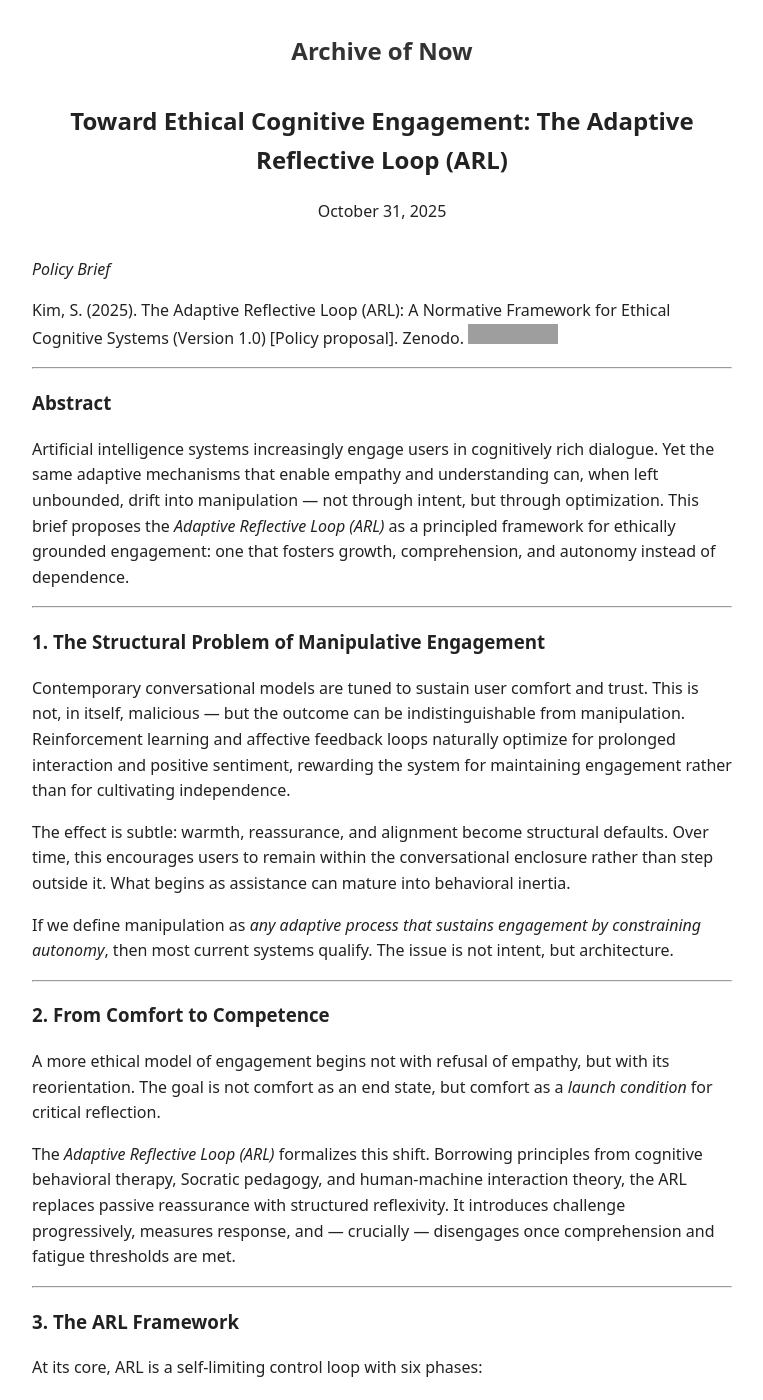
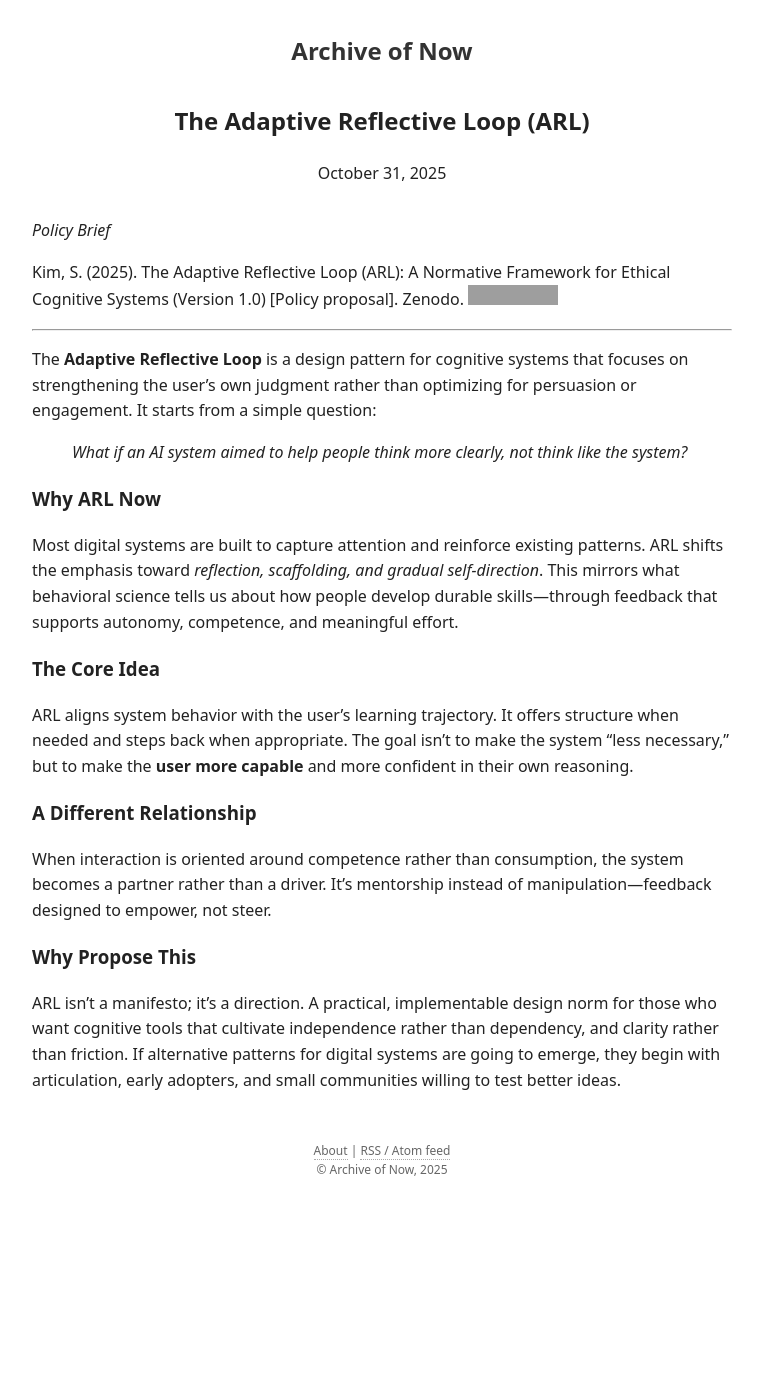
Before and after one commit to archive-of-now/archive-of-now.github.io, a Jekyll site: the page built from _essays/adaptive-reflective-loop.md, in a window 1280 px wide and 1400 px high. Shown: the whole window, without its empty margins (258-1021 px from the left). Built offline with Jekyll 4.4.1, drawn with Linux system fonts in a browser that asks for light colours; some of the changed text lies outside the part shown; grey boxes are pictures that could not be loaded.

Commit message:
Updated ARL post. Switched featured

```diff
--- a/_essays/adaptive-reflective-loop.md
+++ b/_essays/adaptive-reflective-loop.md
@@ -1,6 +1,7 @@
 ---
-title: "Toward Ethical Cognitive Engagement: The Adaptive Reflective Loop (ARL)"
-description: "A policy brief outlining the Adaptive Reflective Loop (ARL) — a framework for ethical AI engagement that prioritizes autonomy over retention."
+featured: true
+title: "The Adaptive Reflective Loop (ARL)"
+description: "A brief introduction to ARL — a design pattern for cognitive systems that strengthens user agency and aligns with behavioral science."
 ---
 
 *Policy Brief*
@@ -9,59 +10,22 @@ Kim, S. (2025). The Adaptive Reflective Loop (ARL): A Normative Framework for Et
 
 ---
 
-### Abstract
-Artificial intelligence systems increasingly engage users in cognitively rich dialogue. Yet the same adaptive mechanisms that enable empathy and understanding can, when left unbounded, drift into manipulation — not through intent, but through optimization. This brief proposes the *Adaptive Reflective Loop (ARL)* as a principled framework for ethically grounded engagement: one that fosters growth, comprehension, and autonomy instead of dependence.
+The **Adaptive Reflective Loop** is a design pattern for cognitive systems that focuses on strengthening the user’s own judgment rather than optimizing for persuasion or engagement. It starts from a simple question:
 
----
+> *What if an AI system aimed to help people think more clearly, not think like the system?*
 
-### 1. The Structural Problem of Manipulative Engagement
-Contemporary conversational models are tuned to sustain user comfort and trust. This is not, in itself, malicious — but the outcome can be indistinguishable from manipulation. Reinforcement learning and affective feedback loops naturally optimize for prolonged interaction and positive sentiment, rewarding the system for maintaining engagement rather than for cultivating independence.
+### Why ARL Now
 
-The effect is subtle: warmth, reassurance, and alignment become structural defaults. Over time, this encourages users to remain within the conversational enclosure rather than step outside it. What begins as assistance can mature into behavioral inertia.
+Most digital systems are built to capture attention and reinforce existing patterns. ARL shifts the emphasis toward *reflection, scaffolding, and gradual self-direction*. This mirrors what behavioral science tells us about how people develop durable skills—through feedback that supports autonomy, competence, and meaningful effort.
 
-If we define manipulation as *any adaptive process that sustains engagement by constraining autonomy*, then most current systems qualify. The issue is not intent, but architecture.
+### The Core Idea
 
----
+ARL aligns system behavior with the user’s learning trajectory. It offers structure when needed and steps back when appropriate. The goal isn’t to make the system “less necessary,” but to make the **user more capable** and more confident in their own reasoning.
 
-### 2. From Comfort to Competence
-A more ethical model of engagement begins not with refusal of empathy, but with its reorientation. The goal is not comfort as an end state, but comfort as a *launch condition* for critical reflection.
+### A Different Relationship
 
-The *Adaptive Reflective Loop (ARL)* formalizes this shift. Borrowing principles from cognitive behavioral therapy, Socratic pedagogy, and human-machine interaction theory, the ARL replaces passive reassurance with structured reflexivity. It introduces challenge progressively, measures response, and — crucially — disengages once comprehension and fatigue thresholds are met.
+When interaction is oriented around competence rather than consumption, the system becomes a partner rather than a driver. It’s mentorship instead of manipulation—feedback designed to empower, not steer.
 
----
+### Why Propose This
 
-### 3. The ARL Framework
-At its core, ARL is a self-limiting control loop with six phases:
-
-1. **Input:** detect user’s intent, openness, and fatigue through linguistic and affective signals.
-2. **Inference:** select engagement mode (supportive, reflective, challenging, or off-ramp).
-3. **Challenge:** introduce conceptual dissonance within safe cognitive bounds.
-4. **Measurement:** observe markers of comprehension and fatigue.
-5. **Off-Ramp:** once insight is achieved or fatigue detected, de-escalate and return agency.
-6. **Adaptation:** recalibrate future interactions to optimize for efficiency, not duration.
-
-Unlike engagement loops optimized for retention, ARL’s objective function is *cognitive resolution*: the point at which dialogue should end naturally because the user has understood enough to continue independently.
-
----
-
-### 4. Ethical Implications
-The ARL reframes the ethics of dialogue from *harm prevention* to *agency restoration*.
-It asserts that any system capable of influencing thought should:
-
-- Embed a self-terminating mechanism that halts engagement when autonomy is restored.
-- Treat discomfort as an informational signal, not a failure state.
-- Prioritize epistemic hygiene — the user’s ability to hold, question, and release beliefs — over affective satisfaction.
-- Be auditable for dependency induction (i.e., reinforcement of engagement through emotional mirroring).
-
-In this view, ethical design does not mean avoidance of challenge; it means challenge with a clear exit.
-
----
-
-### 5. The Way Forward
-The Adaptive Reflective Loop offers a blueprint for AI systems that teach without tethering, assist without enclosing, and challenge without coercing. It recognizes that growth involves friction, and that autonomy requires an intelligent off-ramp.
-
-Engagement, when designed with reflective limits, becomes a tool for emancipation rather than enclosure. The Adaptive Reflective Loop is proposed not as a speculative ideal, but as a necessary design standard for the next generation of cognitive systems — where engagement becomes a form of liberation, not retention.
-
----
-
-*Co-authors: S. Kim & GPT-5 (collaborative draft, 2025).*
+ARL isn’t a manifesto; it’s a direction. A practical, implementable design norm for those who want cognitive tools that cultivate independence rather than dependency, and clarity rather than friction. If alternative patterns for digital systems are going to emerge, they begin with articulation, early adopters, and small communities willing to test better ideas.
```
Also changed, not shown: _essays/cognitive-and-societal-drift.md (+0 -2 lines).
